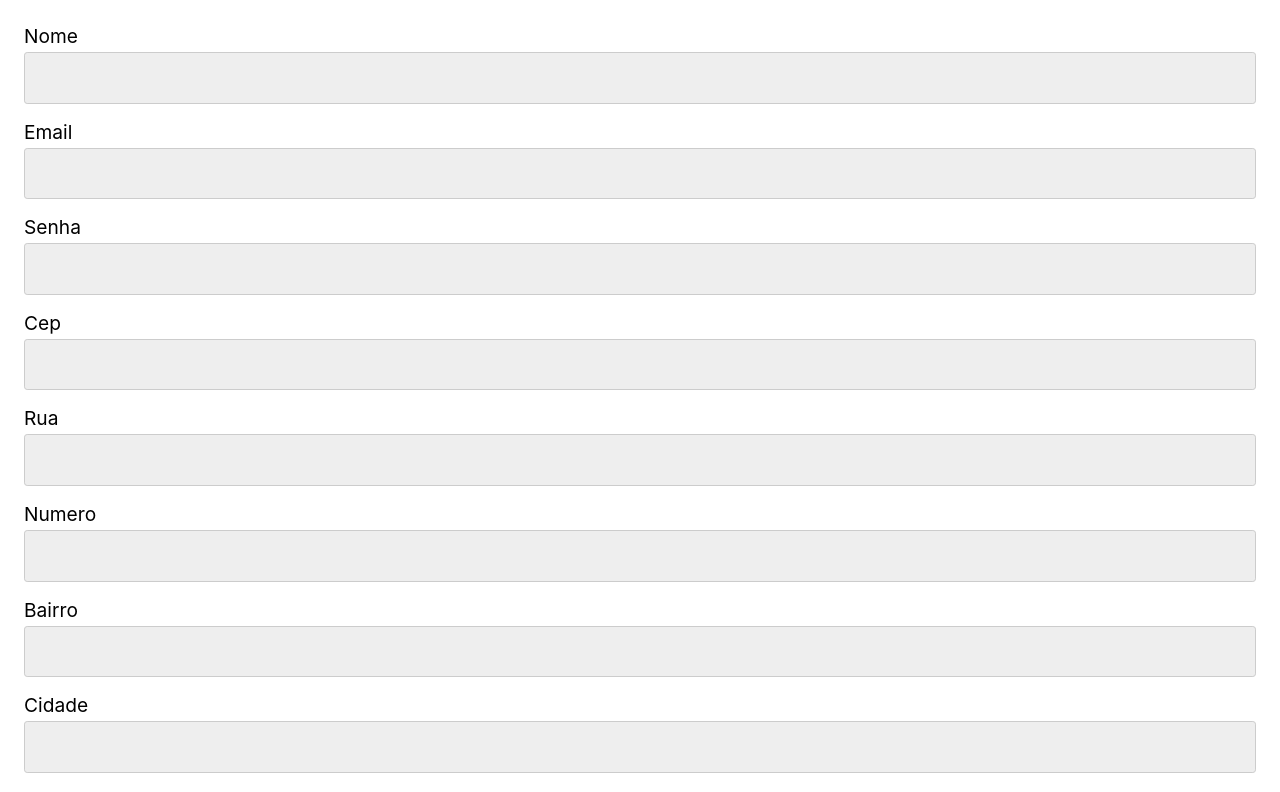
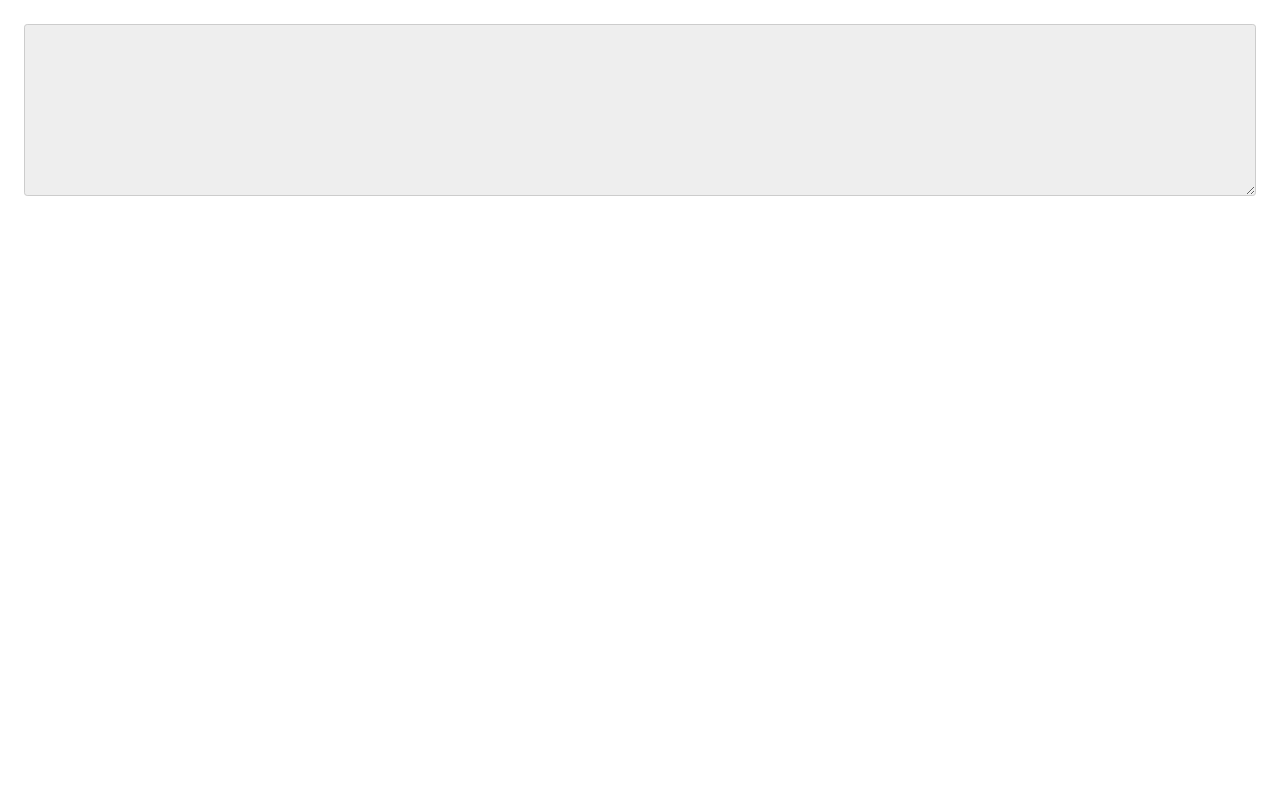
Before and after one commit to MacielSousa/starting-react, a React (Create React App) app in the folder meuapp/: page / in a window 1280 px wide. Shown: the top 792 px of the page. Built offline with nearby package versions, Linux system fonts and the light colour scheme; the HTML template or start-up script is replaced by a standard one.

Commit message:
Exemplo Textarea

```diff
--- a/meuapp/src/App.js
+++ b/meuapp/src/App.js
@@ -1,10 +1,10 @@
 import React from 'react';
-import DesafioForm from './Formulario/Desafio/DesafioForm';
-
+//import DesafioForm from './Formulario/Desafio/DesafioForm';
+import Textoarea from './Formulario/Areatexto/Textoarea';
 const App = () => {
 
         return <div>
-            <DesafioForm />
+           <Textoarea />
          </div>
 }
 
--- /dev/null
+++ b/meuapp/src/Formulario/Areatexto/Textoarea.js
@@ -0,0 +1,17 @@
+import React from 'react';
+
+
+
+const Textoarea = () => {
+    const [textArea, setTexrarea] = React.useState('');
+    return <div>
+        <textarea
+            value={textArea}
+            onChange={({target}) => setTexrarea(target.value)}
+            rows="6"
+        />
+        {textArea}
+    </div>
+}
+
+export default Textoarea;
--- a/meuapp/src/Formulario/Desafio/DesafioForm.js
+++ b/meuapp/src/Formulario/Desafio/DesafioForm.js
@@ -86,7 +86,9 @@ const DesafioForm = () => {
                 <label htmlFor={id}>{label}</label>
                 <input  id={id} type={type}  value={form[id]}  onChange={handleChange} />
             </div>
+
         ))}
+
         {response && response.ok && <p>Formulário Enviado!</p>}
         <button>Enviar</button>
      </form>
```
